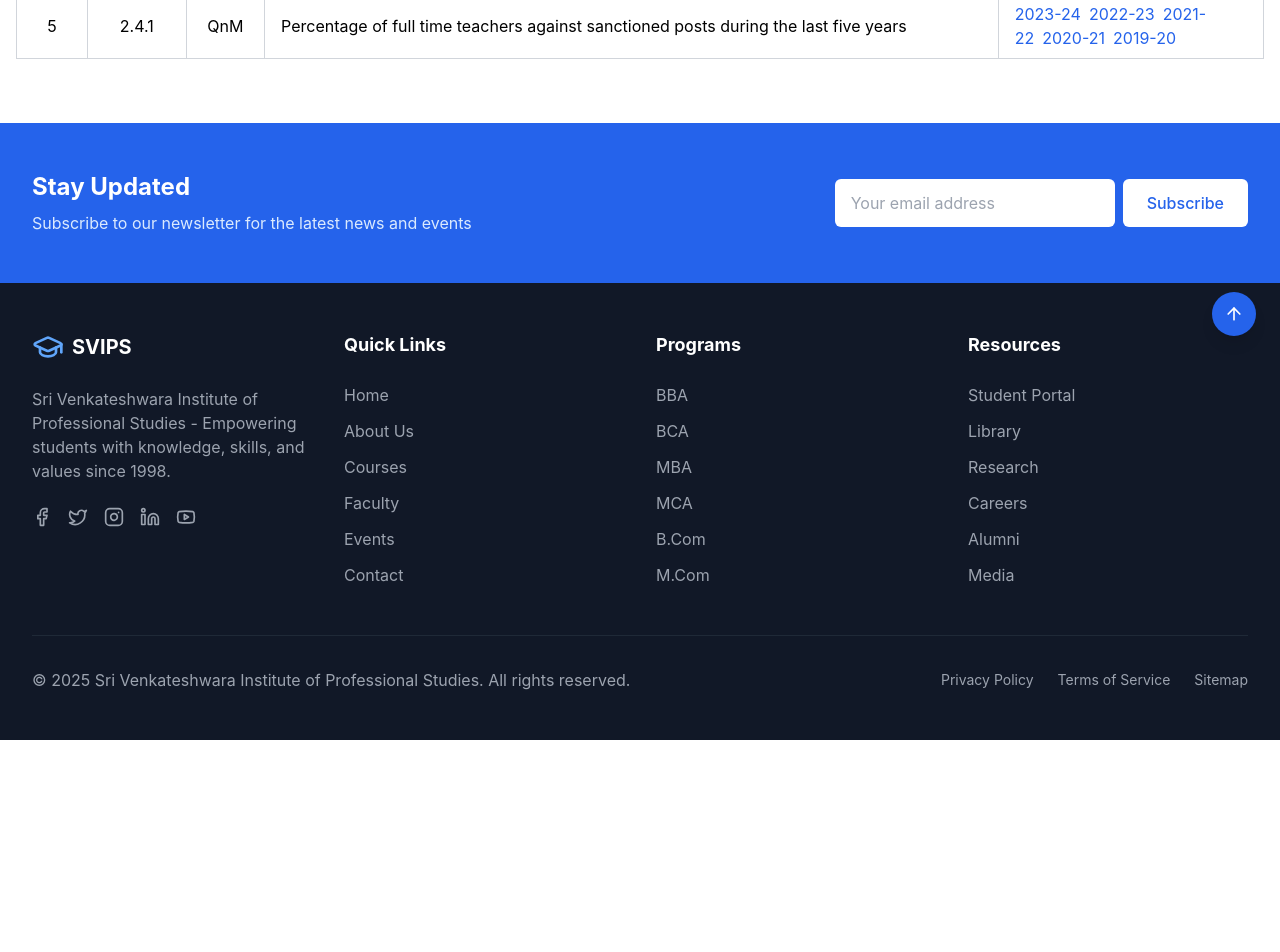
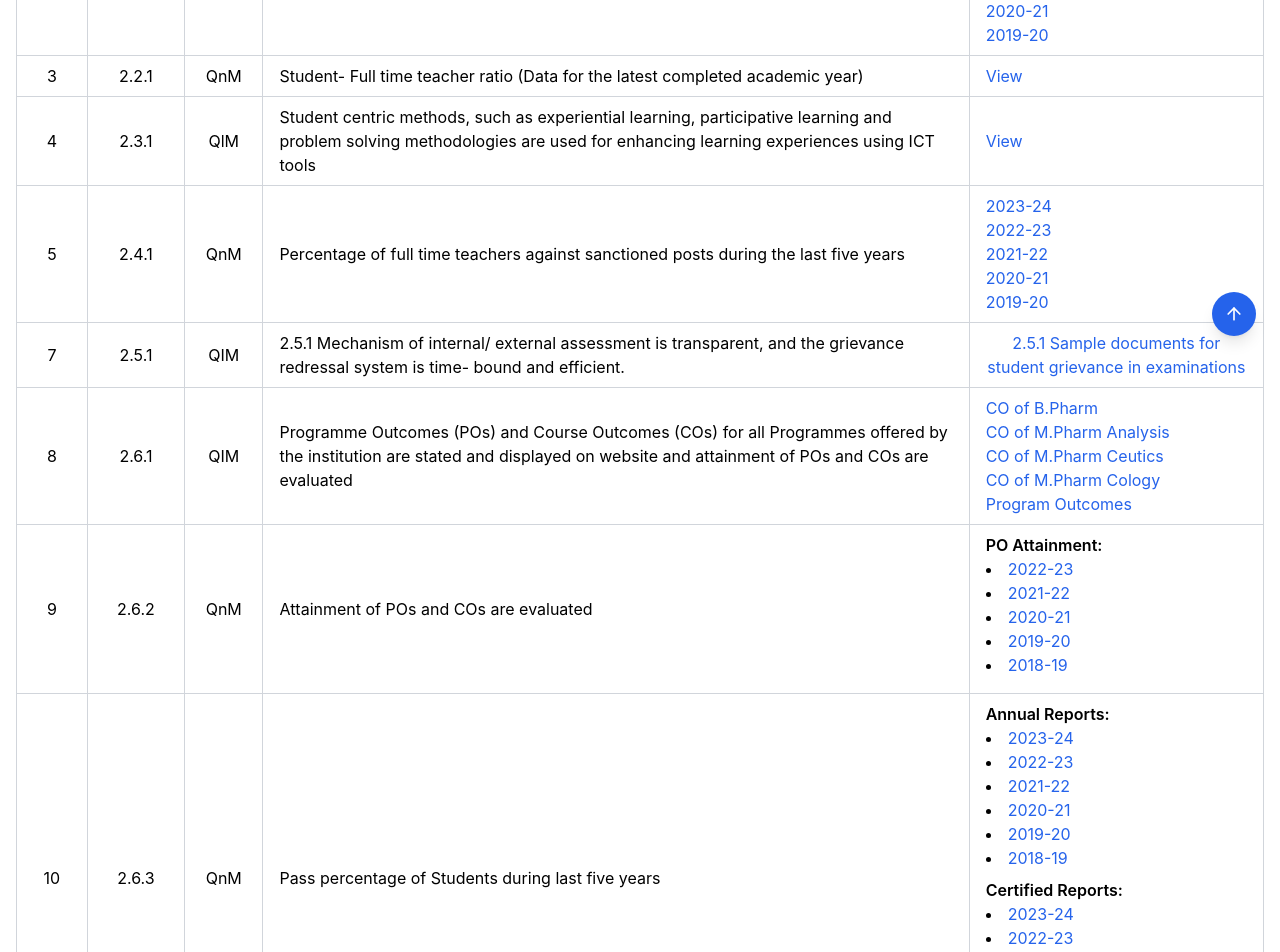
Before and after one commit to Govardhan-subhash/Pharmacy, a React (Vite) app: page /criteria/criteria-ii in a window 1280 px wide. Shown: the part 440-1392 px from the top of the page. Before the commit the page ends 1180 px from the top, so only its background shows below. Built offline with nearby package versions, Linux system fonts and the light colour scheme.

Commit message:
Update Criteria2.tsx

```diff
--- a/src/pages/criteria/quality/Criteria2.tsx
+++ b/src/pages/criteria/quality/Criteria2.tsx
@@ -1,6 +1,7 @@
-import React from 'react';
+import React, { useState } from 'react';
 
 const Criteria2: React.FC = () => {
+  const [selectedPdf, setSelectedPdf] = useState<string | null>(null);
   const tableData = [
     {
       sno: 1,
@@ -8,11 +9,11 @@ const Criteria2: React.FC = () => {
       qnQl: 'QnM',
       description: 'Enrollment percentage',
       downloads: [
-        { name: '2023-24', url: '/uploads/naac/criteria2/2.1.1. 2023-24 B.Pharm apsche.pdf' },
-        { name: '2022-23', url: '/uploads/naac/criteria2/2.1.1. 2022-23 B.Pharm apsche.pdf' },
-        { name: '2021-22', url: '/uploads/naac/criteria2/2.1.1. 2021-22 B.Pharm apsche.pdf' },
-        { name: '2020-21', url: '/uploads/naac/criteria2/2.1.1. 2020-21 B.Pharm apsche.pdf' },
-        { name: '2019-20', url: '/uploads/naac/criteria2/2.1.1. 2019-20 B.Pharm apsche.pdf' },
+        { name: '2023-24', url: 'public/uploads/pdfs/naac/quality/criteria2/2.1.1. 2023-24 B.Pharm apsche.pdf' },
+        { name: '2022-23', url: 'public/uploads/pdfs/naac/quality/criteria2/2.1.1. 2022-23 B.Pharm apsche.pdf' },
+        { name: '2021-22', url: 'public/uploads/pdfs/naac/quality/criteria2/2.1.1. 2021-22 B.Pharm apsche.pdf' },
+        { name: '2020-21', url: 'public/uploads/pdfs/naac/quality/criteria2/2.1.1. 2020-21 B.Pharm apsche.pdf' },
+        { name: '2019-20', url: 'public/uploads/pdfs/naac/quality/criteria2/2.1.1. 2019-20 B.Pharm apsche.pdf' },
       ],
     },
     {
@@ -22,12 +23,12 @@ const Criteria2: React.FC = () => {
       description:
         'Percentage of seats filled against seats reserved for various categories (SC, ST, OBC, Divyangjan, etc.)',
       downloads: [
-        { name: 'GO', url: '/uploads/naac/criteria2/2.pdf' },
-        { name: '2023-24', url: '/uploads/naac/criteria2/Admission extract _2023-24.pdf' },
-        { name: '2022-23', url: '/uploads/naac/criteria2/Admission extract _2022-23.pdf' },
-        { name: '2021-22', url: '/uploads/naac/criteria2/Admission extract _2021-22.pdf' },
-        { name: '2020-21', url: '/uploads/naac/criteria2/Admission extract _2020-21.pdf' },
-        { name: '2019-20', url: '/uploads/naac/criteria2/Admission extract _2019-20.pdf' },
+        { name: 'GO', url: 'public/uploads/pdfs/naac/quality/criteria2/2.pdf' },
+        { name: '2023-24', url: 'public/uploads/pdfs/naac/quality/criteria2/Admission extract _2023-24.pdf' },
+        { name: '2022-23', url: 'public/uploads/pdfs/naac/quality/criteria2/Admission extract _2022-23.pdf' },
+        { name: '2021-22', url: 'public/uploads/pdfs/naac/quality/criteria2/Admission extract _2021-22.pdf' },
+        { name: '2020-21', url: 'public/uploads/pdfs/naac/quality/criteria2/Admission extract _2020-21.pdf' },
+        { name: '2019-20', url: 'public/uploads/pdfs/naac/quality/criteria2/Admission extract _2019-20.pdf' },
       ],
     },
     {
@@ -36,7 +37,7 @@ const Criteria2: React.FC = () => {
       qnQl: 'QnM',
       description: 'Student- Full time teacher ratio (Data for the latest completed academic year)',
       downloads: [
-        { name: 'View', url: '/uploads/naac/criteria2/2.2.1.documents.pdf' },
+        { name: 'View', url: 'public/uploads/pdfs/naac/quality/criteria2/2.2.1.documents.pdf' },
       ],
     },
     {
@@ -46,7 +47,7 @@ const Criteria2: React.FC = () => {
       description:
         'Student centric methods, such as experiential learning, participative learning and problem solving methodologies are used for enhancing learning experiences using ICT tools',
       downloads: [
-        { name: 'View', url: '/uploads/naac/criteria2/2.3.1 documents.pdf' },
+        { name: 'View', url: 'public/uploads/pdfs/naac/quality/criteria2/2.3.1 documents.pdf' },
       ],
     },
     {
@@ -55,21 +56,108 @@ const Criteria2: React.FC = () => {
       qnQl: 'QnM',
       description: 'Percentage of full time teachers against sanctioned posts during the last five years',
       downloads: [
-        { name: '2023-24', url: '/uploads/naac/criteria2/2.4.1 Faculty List For-2023-24.pdf' },
-        { name: '2022-23', url: '/uploads/naac/criteria2/2.4.1 Faculty List For-2022-23.pdf' },
-        { name: '2021-22', url: '/uploads/naac/criteria2/2.4.1 Faculty List For-2021-22.pdf' },
-        { name: '2020-21', url: '/uploads/naac/criteria2/2.4.1 Faculty List For-2020-21.pdf' },
-        { name: '2019-20', url: '/uploads/naac/criteria2/2.4.1 Faculty List For-2019-20.pdf' },
+        { name: '2023-24', url: 'public/uploads/pdfs/naac/quality/criteria2/2.4.1 Faculty List For-2023-24.pdf' },
+        { name: '2022-23', url: 'public/uploads/pdfs/naac/quality/criteria2/2.4.1 Faculty List For-2022-23.pdf' },
+        { name: '2021-22', url: 'public/uploads/pdfs/naac/quality/criteria2/2.4.1 Faculty List For-2021-22.pdf' },
+        { name: '2020-21', url: 'public/uploads/pdfs/naac/quality/criteria2/2.4.1 Faculty List For-2020-21.pdf' },
+        { name: '2019-20', url: 'public/uploads/pdfs/naac/quality/criteria2/2.4.1 Faculty List For-2019-20.pdf' },
+      ],
+    },
+    {
+      sno: 7,
+      metricNo: '2.5.1',
+      qnQl: 'QIM',
+      description:
+        '2.5.1 Mechanism of internal/ external assessment is transparent, and the grievance redressal system is time- bound and efficient.',
+      downloads: [
+        {
+          name: '2.5.1 Sample documents for student grievance in examinations',
+          url: 'public/uploads/pdfs/naac/quality/criteria2/Sample documents for student grievance in examinations.pdf',
+        },
+      ],
+    },
+    {
+      sno: 8,
+      metricNo: '2.6.1',
+      qnQl: 'QIM',
+      description:
+        'Programme Outcomes (POs) and Course Outcomes (COs) for all Programmes offered by the institution are stated and displayed on website and attainment of POs and COs are evaluated',
+      downloads: [
+        { name: 'CO of B.Pharm', url: "public/uploads/pdfs/naac/quality/criteria2/CO's of Bpharm.pdf" },
+        { name: 'CO of M.Pharm Analysis', url: "public/uploads/pdfs/naac/quality/criteria2/CO's of M.Pharm Analysis.pdf" },
+        { name: 'CO of M.Pharm Ceutics', url: "public/uploads/pdfs/naac/quality/criteria2/CO's of M.Pharm Pharmaceutics.pdf" },
+        { name: 'CO of M.Pharm Cology', url: "public/uploads/pdfs/naac/quality/criteria2/CO's of M.Pharm Pharmacology.pdf" },
+        { name: 'Program Outcomes', url: "public/uploads/pdfs/naac/quality/criteria2/PO's of B.Pharm.pdf" },
+      ],
+    },
+    {
+      sno: 9,
+      metricNo: '2.6.2',
+      qnQl: 'QnM',
+      description: 'Attainment of POs and COs are evaluated',
+      downloads: [
+        {
+          category: 'PO Attainment',
+          links: [
+            { name: '2022-23', url: 'public/uploads/pdfs/naac/quality/criteria2/PO Attainment-2023 batch.pdf' },
+            { name: '2021-22', url: 'public/uploads/pdfs/naac/quality/criteria2/PO Attainment-2022 batch.pdf' },
+            { name: '2020-21', url: 'public/uploads/pdfs/naac/quality/criteria2/PO Attainment-2021 batch.pdf' },
+            { name: '2019-20', url: 'public/uploads/pdfs/naac/quality/criteria2/PO Attainment-2020 batch.pdf' },
+            { name: '2018-19', url: 'public/uploads/pdfs/naac/quality/criteria2/PO Attainment-2019 batch.pdf' },
+          ],
+        },
+      ],
+    },
+    {
+      sno: 10,
+      metricNo: '2.6.3',
+      qnQl: 'QnM',
+      description: 'Pass percentage of Students during last five years',
+      downloads: [
+        {
+          category: 'Annual Reports',
+          links: [
+            { name: '2023-24', url: 'public/uploads/pdfs/naac/quality/criteria2/Annual Report -2023-2024.pdf' },
+            { name: '2022-23', url: 'public/uploads/pdfs/naac/quality/criteria2/Annual Report -2022-2023.pdf' },
+            { name: '2021-22', url: 'public/uploads/pdfs/naac/quality/criteria2/Annual Report- 2021-2022.pdf' },
+            { name: '2020-21', url: 'public/uploads/pdfs/naac/quality/criteria2/Annual Report -2020-2021.pdf' },
+            { name: '2019-20', url: 'public/uploads/pdfs/naac/quality/criteria2/Annual Report- 2019-2020.pdf' },
+            { name: '2018-19', url: 'public/uploads/pdfs/naac/quality/criteria2/Annual Report- 2019-2020.pdf' },
+          ],
+        },
+        {
+          category: 'Certified Reports',
+          links: [
+            { name: '2023-24', url: 'public/uploads/pdfs/naac/quality/criteria2/Certified Reports- 2023-2024.pdf' },
+            { name: '2022-23', url: 'public/uploads/pdfs/naac/quality/criteria2/Certified Reports- 2022-2023.pdf' },
+            { name: '2021-22', url: 'public/uploads/pdfs/naac/quality/criteria2/Certified Reports- 2021-2022.pdf' },
+            { name: '2020-21', url: 'public/uploads/pdfs/naac/quality/criteria2/Certified Reports- 2020-2021.pdf' },
+            { name: '2019-20', url: 'public/uploads/pdfs/naac/quality/criteria2/Certified Reports- 2019-2020.pdf' },
+            { name: '2018-19', url: 'public/uploads/pdfs/naac/quality/criteria2/Certified Reports- 2018-2019.pdf' },
+          ],
+        },
+        // { name: 'Five Years Result Report', url: 'public/uploads/pdfs/naac/quality/criteria2/2.6.3 Five Years Result Report.pdf' },
+      ],
+    },
+    {
+      sno: 11,
+      metricNo: '2.7.1',
+      qnQl: 'QnM',
+      description:
+        'Online student satisfaction survey regarding teaching learning process (Online survey to be conducted)',
+      downloads: [
+        { category: 'Not specified in the provided text'}
       ],
     },
   ];
 
   return (
     <div className="container mx-auto px-4 py-16">
-      <h1 className="text-3xl font-bold text-center mb-8">Criteria 2</h1>
+      <h1 className="text-3xl font-bold text-center mb-8">Criteria 1</h1>
+      <div className="overflow-x-auto">
         <table className="table-auto w-full border-collapse border border-gray-300">
           <thead>
-          <tr>
+            <tr className="bg-gray-200">
               <th className="border border-gray-300 px-4 py-2">S.No</th>
               <th className="border border-gray-300 px-4 py-2">Metric No.</th>
               <th className="border border-gray-300 px-4 py-2">Qn/Ql</th>
@@ -85,23 +173,64 @@ const Criteria2: React.FC = () => {
                 <td className="border border-gray-300 px-4 py-2 text-center">{row.qnQl}</td>
                 <td className="border border-gray-300 px-4 py-2">{row.description}</td>
                 <td className="border border-gray-300 px-4 py-2">
-                {row.downloads.map((download, i) => (
-                  <a
+                  {row.downloads.map((download, i) =>
+                    'category' in download ? (
+                      <div key={i} className="mb-2">
+                        <p className="font-semibold">{download.category}:</p>
+                        <ul className="list-disc list-inside">
+                          {'links' in download && download.links.map((link, j) => (
+                            <li key={j}>
+                              <button
+                                onClick={() => setSelectedPdf(link.url)}
+                                className="text-blue-600 hover:underline"
+                              >
+                                {link.name}
+                              </button>
+                            </li>
+                          ))}
+                        </ul>
+                      </div>
+                    ) : (
+                      <button
                         key={i}
-                    href={download.url}
-                    target="_blank"
-                    rel="noopener noreferrer"
-                    className="text-blue-600 hover:underline mr-2"
+                        onClick={() => setSelectedPdf(download.url)}
+                        className="text-blue-600 hover:underline block"
                       >
                         {download.name}
-                  </a>
-                ))}
+                      </button>
+                    )
+                  )}
                 </td>
               </tr>
             ))}
           </tbody>
         </table>
       </div>
+
+      {/* Modal for PDF Viewer */}
+      {selectedPdf && (
+        <div className="fixed inset-0 bg-black bg-opacity-50 flex items-center justify-center z-50">
+          <div className="bg-white w-11/12 md:w-3/4 lg:w-1/2 h-3/4 rounded shadow-lg overflow-hidden relative">
+            {/* Modal Header */}
+            <div className="flex justify-between items-center bg-gray-100 px-4 py-2 border-b border-gray-300">
+              <h2 className="text-lg font-semibold">PDF Viewer</h2>
+              <button
+                onClick={() => setSelectedPdf(null)}
+                className="text-gray-500 hover:text-gray-700"
+              >
+                Close
+              </button>
+            </div>
+            {/* PDF Content */}
+            <iframe
+              src={selectedPdf}
+              title="PDF Viewer"
+              className="w-full h-full"
+            ></iframe>
+          </div>
+        </div>
+      )}
+    </div>
   );
 };
 
```
Lines whose indentation alone changed are shown as unchanged.
